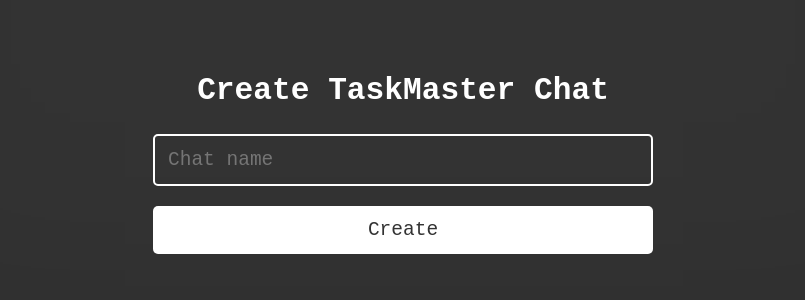
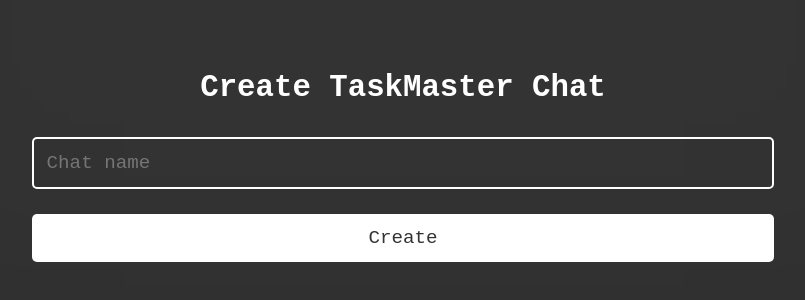
Before and after one commit to ollisterr/taskmaster, a React (Create React App) app in the folder front/: page /create in a window 1280 px wide. Shown: the part 230-530 px from the top of the page, without its empty margins (237-1042 px from the left). Built offline with nearby package versions, Linux system fonts and the light colour scheme; no server answers.

Commit message:
Frontend styling

```diff
--- a/front/src/App.tsx
+++ b/front/src/App.tsx
@@ -2,7 +2,8 @@ import React from 'react';
 import {
   BrowserRouter as Router,
   Switch,
-  Route
+  Route,
+  Redirect
 } from "react-router-dom";
 import AdminPage from './pages/AdminPage';
 import CreatePage from './pages/CreatePage';
@@ -24,6 +25,10 @@ const App = () => {
           <Route path="/:room">
             <PromptPage />
           </Route>
+
+          <Route path="/">
+            <Redirect to="/create" />
+          </Route>
         </Switch>
       </Router>
     </div>
--- a/front/src/components/MessagePrompt.tsx
+++ b/front/src/components/MessagePrompt.tsx
@@ -10,7 +10,7 @@ interface Props {
 }
 
 const MessagePrompt = ({ message = "", timestamp = "" }: Props) => {
-  const [windup] = useWindupString(message, { pace: () => 60 });
+  const [windup] = useWindupString(message, { pace: (c: string) => [".", "!", "?"].includes(c) ? 400 : 40 });
 
   return (<Wrapper>
     <Small>{timestamp}</Small>
@@ -23,6 +23,7 @@ const Wrapper = styled.div`
   width: 100%;
   min-height: 300px;
   margin: 2rem 0;
+  font-size: 2vh;
 `;
 
 export const blink = keyframes`
--- a/front/src/index.css
+++ b/front/src/index.css
@@ -12,7 +12,8 @@ body, html {
   overflow-x: hidden;
 
   color: #fff;
-  font-size: 1em;
+  font-size: 0.8rem;
+  line-height: 1.5;
   font-family: monospace;
 }
 
@@ -22,7 +23,6 @@ body {
   justify-content: center;
   width: 100vw;
   min-height: 100vh;
-  padding: 1rem;
 
   background-color: #333;
   box-shadow: inset 0 -200px 500px rgba(0, 0, 0, 0.2);
--- a/front/src/styles/index.ts
+++ b/front/src/styles/index.ts
@@ -1,8 +1,11 @@
 import styled, { css } from "styled-components";
 
 export const Page = styled.main`
-  width: 500px;
-  max-width: 100%;
+  display: flex;
+  flex-direction: column;
+  width: 60vw;
+  max-width: 100vw;
+  padding: 1rem;
 `;
 
 
--- a/front/src/styles/typography.ts
+++ b/front/src/styles/typography.ts
@@ -1,11 +1,11 @@
 import styled from "styled-components";
 
 export const Small = styled.p`
-  font-size: 0.8rem;
-  padding: 0.3rem 0;
+  font-size: 0.8em;
+  padding: 0.5rem 0;
 `;
 
 export const Text = styled.p`
-  font-size: 1.5rem;
+  font-size: 1.5em;
   padding: 0.3rem 0;
 `;
```
